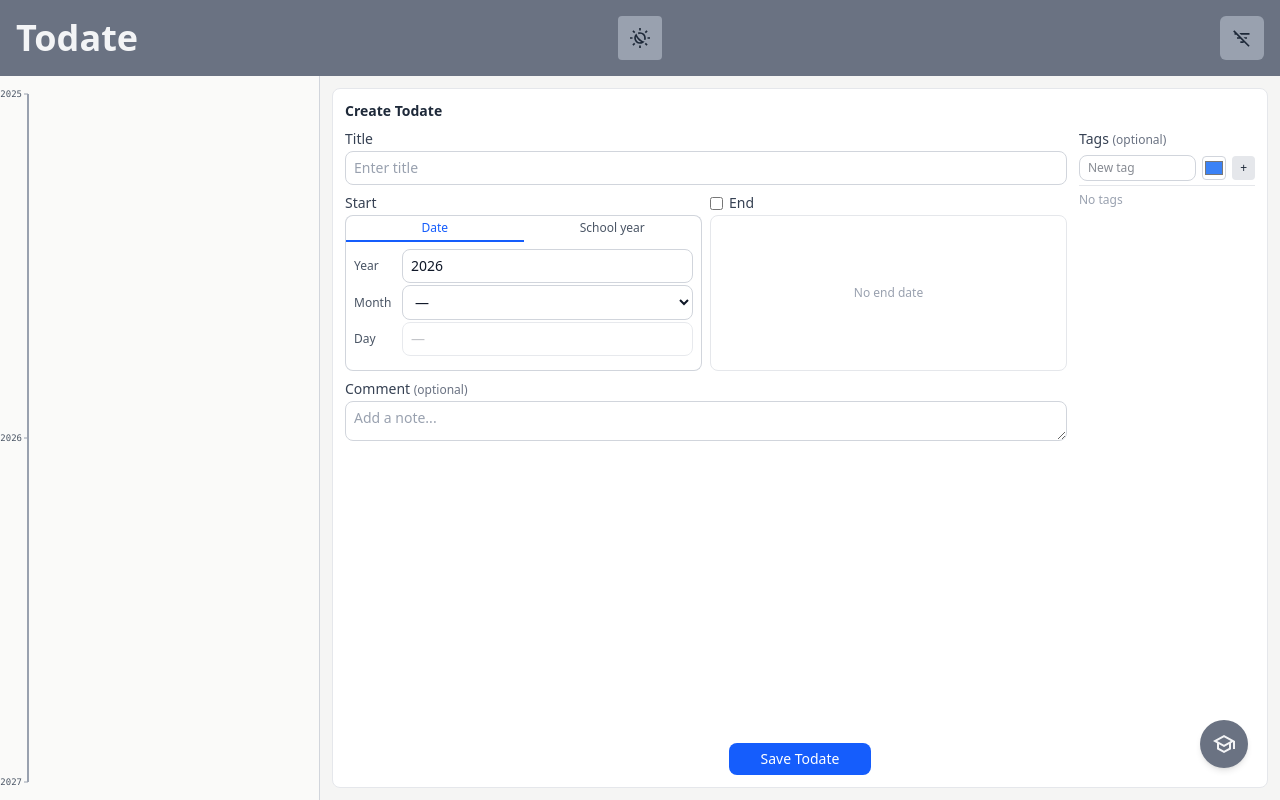
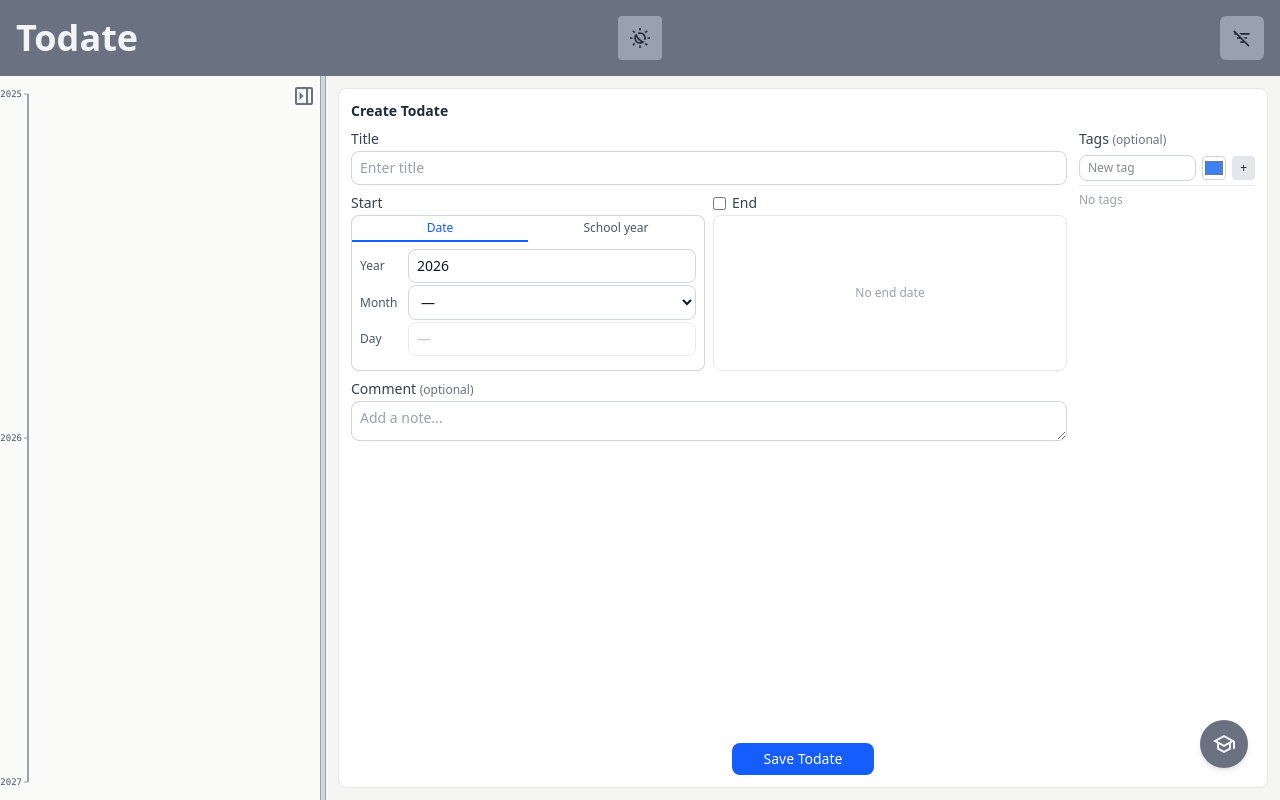
Before and after one commit to irfan-f/todate, a React (Vite) app: page / in a window 1280 px wide. Built offline with nearby package versions, Linux system fonts and the light colour scheme.

Commit message:
feat(ui): resizable timeline column and collapsible right panel

```diff
--- a/src/components/TodateForm.tsx
+++ b/src/components/TodateForm.tsx
@@ -572,8 +572,8 @@ const TodateForm = ({
                 placeholder="Enter title" required autoComplete="off" />
             </div>
 
-            {/* Dates side by side */}
-            <div className="flex flex-row gap-2">
+            {/* Dates: stacked on narrow panels, side-by-side when wide (md+) */}
+            <div className="flex flex-col gap-2 lg:flex-row">
               <div className="flex-1 min-w-0" role="group" aria-labelledby="date-format-label">
                 <p id="date-format-label" className="text-sm font-medium text-gray-700 dark:text-gray-300 mb-0.5">Start</p>
                 {startDateBlock}
--- a/src/components/TodateLine.tsx
+++ b/src/components/TodateLine.tsx
@@ -1,10 +1,18 @@
-import { useState, useMemo, useEffect } from 'react';
+import { useState, useMemo, useEffect, useRef, useCallback } from 'react';
 import type { TodateType, SchoolStartDate } from '../types';
 import { dateValueToIso } from '../utils/date';
 import TimelineBar, { type TimelineBarItem } from './TimelineBar';
 import Todate from './Todate';
+import Icon from './Icon';
+import rightPanelCloseIcon from '../assets/right-panel-close.svg?raw';
+import rightPanelOpenIcon from '../assets/right-panel-open.svg?raw';
 
 const FALLBACK_TAG_COLOR = '#9ca3af'; // gray-400
+
+const TIMELINE_WIDTH_STORAGE_KEY = 'todate-timeline-width-pct';
+const MIN_TIMELINE_PCT = 15;
+const MAX_TIMELINE_PCT = 100;
+const DEFAULT_TIMELINE_PCT = 25;
 
 /**
  * Convert a TodateType into a TimelineBarItem for the vertical timeline.
@@ -52,6 +60,76 @@ const TodateLine = ({
 }) => {
   const [hoveredId, setHoveredId] = useState<string | null>(null);
   const [selectedId, setSelectedId] = useState<string | null>(null);
+
+  const containerRef = useRef<HTMLDivElement>(null);
+  const [timelineWidthPct, setTimelineWidthPct] = useState(() => {
+    if (typeof localStorage === 'undefined') return DEFAULT_TIMELINE_PCT;
+    const stored = localStorage.getItem(TIMELINE_WIDTH_STORAGE_KEY);
+    if (stored == null) return DEFAULT_TIMELINE_PCT;
+    const n = Number(stored);
+    return Number.isFinite(n) && n >= MIN_TIMELINE_PCT && n <= MAX_TIMELINE_PCT
+      ? n
+      : DEFAULT_TIMELINE_PCT;
+  });
+  const [isRightPanelCollapsed, setIsRightPanelCollapsed] = useState(false);
+  const effectiveWidthPct = isRightPanelCollapsed ? 100 : timelineWidthPct;
+  const timelineWidthStyle = { ['--timeline-width' as string]: `${effectiveWidthPct}%` };
+  const [isDragging, setIsDragging] = useState(false);
+  const dragStartRef = useRef({ x: 0, widthPct: 0 });
+  const lastWidthPctRef = useRef(timelineWidthPct);
+
+  const handleResizeStart = useCallback((e: React.MouseEvent) => {
+    e.preventDefault();
+    const el = containerRef.current;
+    if (!el) return;
+    const widthToUse = isRightPanelCollapsed ? 100 : timelineWidthPct;
+    dragStartRef.current = { x: e.clientX, widthPct: widthToUse };
+    lastWidthPctRef.current = widthToUse;
+    if (isRightPanelCollapsed) setIsRightPanelCollapsed(false);
+    setIsDragging(true);
+  }, [timelineWidthPct, isRightPanelCollapsed]);
+
+  const toggleRightPanel = useCallback(() => {
+    setIsRightPanelCollapsed((prev) => !prev);
+  }, []);
+
+  useEffect(() => {
+    if (!isDragging) return;
+    const onMove = (e: MouseEvent) => {
+      const el = containerRef.current;
+      if (!el) return;
+      const rect = el.getBoundingClientRect();
+      const deltaPx = e.clientX - dragStartRef.current.x;
+      const deltaPct = (deltaPx / rect.width) * 100;
+      const next = Math.min(MAX_TIMELINE_PCT, Math.max(MIN_TIMELINE_PCT, dragStartRef.current.widthPct + deltaPct));
+      lastWidthPctRef.current = next;
+      setTimelineWidthPct(next);
+    };
+    const onUp = () => {
+      setIsDragging(false);
+      if (typeof localStorage !== 'undefined') {
+        localStorage.setItem(TIMELINE_WIDTH_STORAGE_KEY, String(lastWidthPctRef.current));
+      }
+    };
+    window.addEventListener('mousemove', onMove);
+    window.addEventListener('mouseup', onUp);
+    return () => {
+      window.removeEventListener('mousemove', onMove);
+      window.removeEventListener('mouseup', onUp);
+    };
+  }, [isDragging]);
+
+  useEffect(() => {
+    if (!isDragging) return;
+    const prevCursor = document.body.style.cursor;
+    const prevSelect = document.body.style.userSelect;
+    document.body.style.cursor = 'col-resize';
+    document.body.style.userSelect = 'none';
+    return () => {
+      document.body.style.cursor = prevCursor;
+      document.body.style.userSelect = prevSelect;
+    };
+  }, [isDragging]);
 
   const barItems = useMemo(
     () => list.map((t) => todateToBarItem(t, schoolStartDate)),
@@ -110,11 +188,15 @@ const TodateLine = ({
 
   return (
     <div
-      className="flex-1 min-h-0 w-full flex flex-row"
+      ref={containerRef}
+      className={`relative flex-1 min-h-0 w-full flex flex-row ${isDragging ? 'select-none' : ''}`}
+      style={timelineWidthStyle}
       aria-label="Todate timeline"
     >
-      {/* Timeline bar column (≤25%) */}
-      <div className="flex flex-col min-h-0 w-1/4 max-w-[25%] shrink-0 border-r border-gray-300 dark:border-gray-600">
+      {/* Timeline bar column — fixed 25% on mobile; draggable width on md+; smooth transition */}
+      <div
+        className="relative flex flex-col min-h-0 shrink-0 w-1/4 md:w-(--timeline-width) transition-[width] duration-200 ease-out"
+      >
         <TimelineBar
           items={barItems}
           minYear={minYear}
@@ -125,10 +207,35 @@ const TodateLine = ({
           onSpanChange={onSpanChange}
           className="flex-1 min-h-0 bg-stone-50 dark:bg-gray-900/50"
         />
+        {/* Toggle right panel: top right of timeline column (left of draggable border), desktop only */}
+        <button
+          type="button"
+          onClick={toggleRightPanel}
+          aria-label={isRightPanelCollapsed ? 'Open right panel' : 'Close right panel'}
+          className="hidden md:flex absolute top-0 right-0 z-10 p-2 rounded-lg text-gray-500 dark:text-gray-400 focus:outline-none focus-visible:ring-2 focus-visible:ring-blue-500 cursor-pointer"
+        >
+          <Icon
+            src={isRightPanelCollapsed ? rightPanelOpenIcon : rightPanelCloseIcon}
+            className="w-5 h-5 text-gray-500 dark:text-gray-400"
+          />
+        </button>
       </div>
 
-      {/* Right content area (≥75%) */}
-      <div className={`flex-1 min-h-0 overflow-y-auto overscroll-contain ${activeTodate ? 'pb-24 sm:pb-28' : 'pb-24 md:pb-0'}`}>
+      {/* Resize handle: desktop only when panel is open */}
+      {!isRightPanelCollapsed && (
+        <div
+          role="separator"
+          aria-label="Resize timeline"
+          tabIndex={0}
+          onMouseDown={handleResizeStart}
+          className="hidden md:flex shrink-0 w-1.5 flex-col items-stretch bg-gray-300 dark:bg-gray-600 border-l border-r border-gray-400 dark:border-gray-500 cursor-col-resize hover:bg-gray-400 dark:hover:bg-gray-500 focus:outline-none focus-visible:ring-2 focus-visible:ring-blue-500 focus-visible:ring-inset"
+        />
+      )}
+
+      {/* Right content area — smooth transition when collapsing */}
+      <div
+        className={`flex-1 min-h-0 min-w-0 overflow-y-auto overscroll-contain transition-[flex-basis] duration-200 ease-out ${activeTodate ? 'pb-24 sm:pb-28' : 'pb-24 md:pb-0'}`}
+      >
         {rightContent}
       </div>
     </div>
```
Also changed, not shown: src/assets/right-panel-close.svg (added), src/assets/right-panel-open.svg (added).
